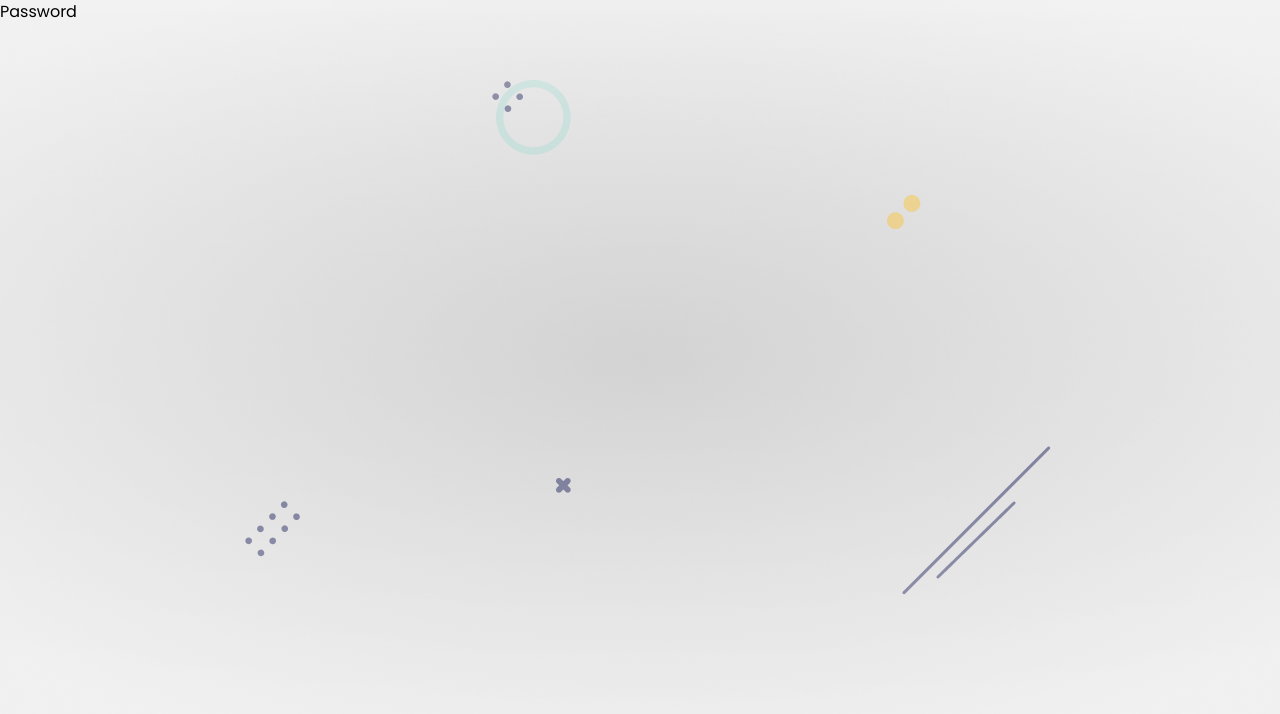
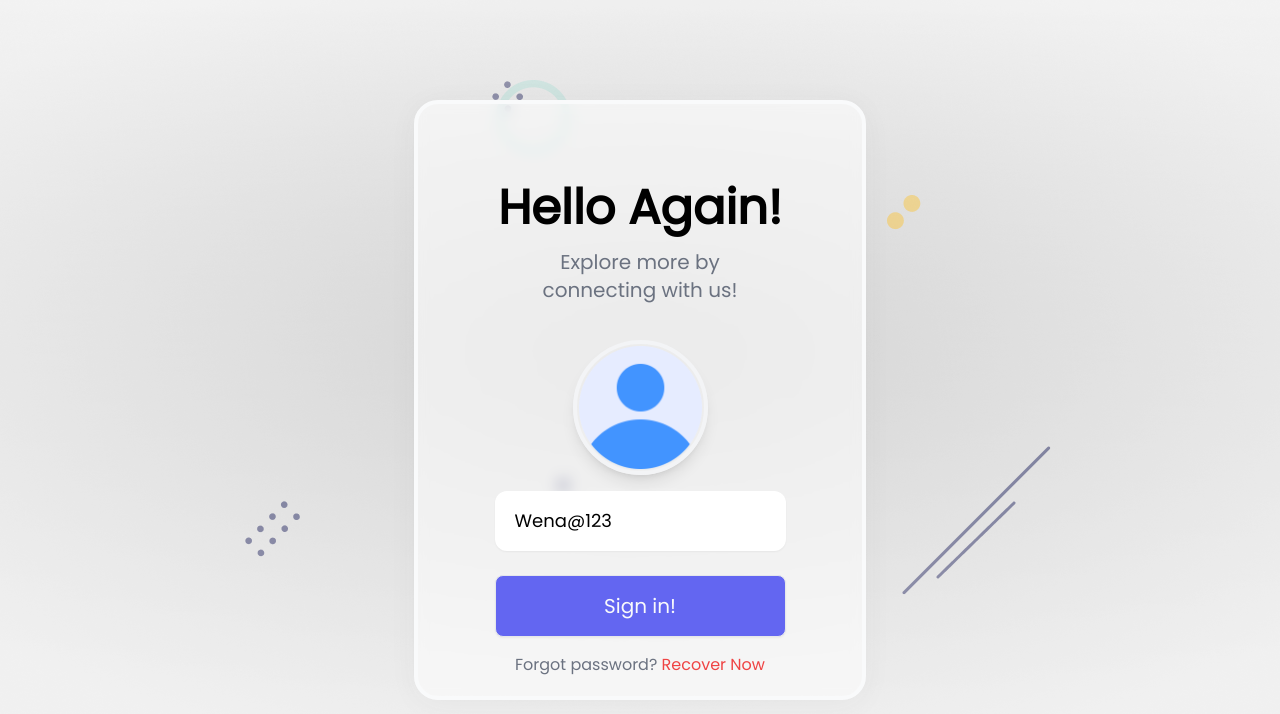
Before and after one commit to Moises771/login, a React (Create React App) app in the folder client/: page /password in a window 1280 px wide. Shown: the top 714 px of the page. Built offline with nearby package versions, Linux system fonts and the light colour scheme.

Commit message:
Done with password UI

```diff
--- a/client/src/components/Password.js
+++ b/client/src/components/Password.js
@@ -1,7 +1,63 @@
-import React from 'react'
+import React from "react";
+import { Link } from "react-router-dom";
+import avatar from "../assets/profile.png";
+import { Toaster } from "react-hot-toast";
+import { useFormik } from "formik";
+import { passwordValidate } from "../helper/validate.js";
+
+import styles from "../styles/Username.module.css";
 
 export default function Password() {
+  const formik = useFormik({
+    initialValues: {
+      password: "Wena@123",
+    },
+    validate: passwordValidate,
+    validateOnBlur: false,
+    validateOnChange: false,
+    onSubmit: async (values) => {
+      console.log(values);
+    },
+  });
   return (
-    <div>Password</div>
-  )
+    <div className="container mx-auto">
+      <Toaster position="top-center" reverseOrder={false}></Toaster>
+      <div className="flex justify-center items-center h-screen">
+        <div className={styles.glass}>
+          <div className="title flex flex-col items-center">
+            <h4 className="text-5xl font-bold">Hello Again!</h4>
+            <span className="py-4 text-xl w-2/3 text-center text-gray-500 ">
+              Explore more by connecting with us!
+            </span>
+          </div>
+          <form className="py-1" onSubmit={formik.handleSubmit}>
+            <div className="profile flex justify-center py-4">
+              <img src={avatar} className={styles.profile_img} alt="avatar" />
+            </div>
+
+            <div className="textbox flex flex-col items-center gap-6">
+              <input
+                {...formik.getFieldProps("password")}
+                className={styles.textbox}
+                type="text"
+                placeholder="Password"
+              />
+              <button className={styles.btn} type="submit">
+               Sign in!
+              </button>
+            </div>
+
+            <div className="text-center py-4">
+              <span className="text-gray-500">
+                Forgot password?{" "}
+                <Link className="text-red-500" to="/recovery">
+                  Recover Now
+                </Link>
+              </span>
+            </div>
+          </form>
+        </div>
+      </div>
+    </div>
+  );
 }
--- a/client/src/components/Recovery.js
+++ b/client/src/components/Recovery.js
@@ -1,7 +1,61 @@
-import React from 'react'
+import React from "react";
+import { Link } from "react-router-dom";
+import avatar from "../assets/profile.png";
+import { Toaster } from "react-hot-toast";
+import { useFormik } from "formik";
+import { passwordValidate } from "../helper/validate.js";
+
+import styles from "../styles/Username.module.css";
 
 export default function Recovery() {
+  const formik = useFormik({
+    initialValues: {
+      password: "Wena@123",
+    },
+    validate: passwordValidate,
+    validateOnBlur: false,
+    validateOnChange: false,
+    onSubmit: async (values) => {
+      console.log(values);
+    },
+  });
   return (
-    <div>Recovery</div>
-  )
+    <div className="container mx-auto">
+      <Toaster position="top-center" reverseOrder={false}></Toaster>
+      <div className="flex justify-center items-center h-screen">
+        <div className={styles.glass}>
+          <div className="title flex flex-col items-center">
+            <h4 className="text-5xl font-bold">Recovery</h4>
+            <span className="py-4 text-xl w-2/3 text-center text-gray-500 ">
+              Enter OTP to recover password.
+            </span>
+          </div>
+          <form className="pt-20">
+            <div className="textbox flex flex-col items-center gap-6">
+              <div className="input text-center">
+                <span className="py-4 text-sm text-left text-gray-500">
+                  Enter 6 digit OTP sent to your email address.
+                </span>
+                <input
+                  className={styles.textbox}
+                  type="text"
+                  placeholder="OTP"
+                />
+              </div>
+
+              <button className={styles.btn} type="submit">
+                Sign in!
+              </button>
+            </div>
+
+            <div className="text-center py-4">
+              <span className="text-gray-500">
+                Can't get OTP? <button className="text-red-500">Resend</button>
+              </span>
+            </div>
+          </form>
+        </div>
+      </div>
+    </div>
+  );
 }
--- a/client/src/components/Reset.js
+++ b/client/src/components/Reset.js
@@ -1,7 +1,63 @@
-import React from 'react'
+import React from "react";
+import { Link } from "react-router-dom";
+import avatar from "../assets/profile.png";
+import { Toaster } from "react-hot-toast";
+import { useFormik } from "formik";
+import { passwordValidate } from "../helper/validate.js";
 
-export default function Reset() {
+import styles from "../styles/Username.module.css";
+
+export default function Password() {
+  const formik = useFormik({
+    initialValues: {
+      password: "Wena@123",
+    },
+    validate: passwordValidate,
+    validateOnBlur: false,
+    validateOnChange: false,
+    onSubmit: async (values) => {
+      console.log(values);
+    },
+  });
   return (
-    <div>Reset</div>
-  )
+    <div className="container mx-auto">
+      <Toaster position="top-center" reverseOrder={false}></Toaster>
+      <div className="flex justify-center items-center h-screen">
+        <div className={styles.glass}>
+          <div className="title flex flex-col items-center">
+            <h4 className="text-5xl font-bold">Hello Again!</h4>
+            <span className="py-4 text-xl w-2/3 text-center text-gray-500 ">
+              Explore more by connecting with us!
+            </span>
+          </div>
+          <form className="py-1" onSubmit={formik.handleSubmit}>
+            <div className="profile flex justify-center py-4">
+              <img src={avatar} className={styles.profile_img} alt="avatar" />
+            </div>
+
+            <div className="textbox flex flex-col items-center gap-6">
+              <input
+                {...formik.getFieldProps("password")}
+                className={styles.textbox}
+                type="text"
+                placeholder="Password"
+              />
+              <button className={styles.btn} type="submit">
+               Sign in!
+              </button>
+            </div>
+
+            <div className="text-center py-4">
+              <span className="text-gray-500">
+                Forgot password?{" "}
+                <Link className="text-red-500" to="/recovery">
+                  Recover Now
+                </Link>
+              </span>
+            </div>
+          </form>
+        </div>
+      </div>
+    </div>
+  );
 }
--- a/client/src/helper/validate.js
+++ b/client/src/helper/validate.js
@@ -5,6 +5,30 @@
 export async function usernameValidate(values) {
   const errors = usernameVerify({}, values);
 
+  return errors;
+}
+
+/**Validate password */
+
+export async function passwordValidate(values) {
+  const errors = passwordVerify({}, values);
+
+  return errors;
+}
+
+/**Validate Password */
+function passwordVerify(errors = {}, values) {
+  const specialChars = /[`!@#$%^&*()_+\-=\[\]{};':"\\|,.<>\/?~]/;
+
+  if (!values.password) {
+    errors.password = toast.error("Password Required!");
+  } else if (values.password.includes(" ")) {
+    errors.password = toast.error("Empty password");
+  } else if (values.password.length < 4) {
+    errors.password = toast.error("Password is too short!");
+  } else if (!specialChars.test(values.password)) {
+    errors.password = toast.error("Password must have special characters");
+  }
   return errors;
 }
 
```
Also changed, not shown: 1 other file (tests, documents, lock files or other folders).
